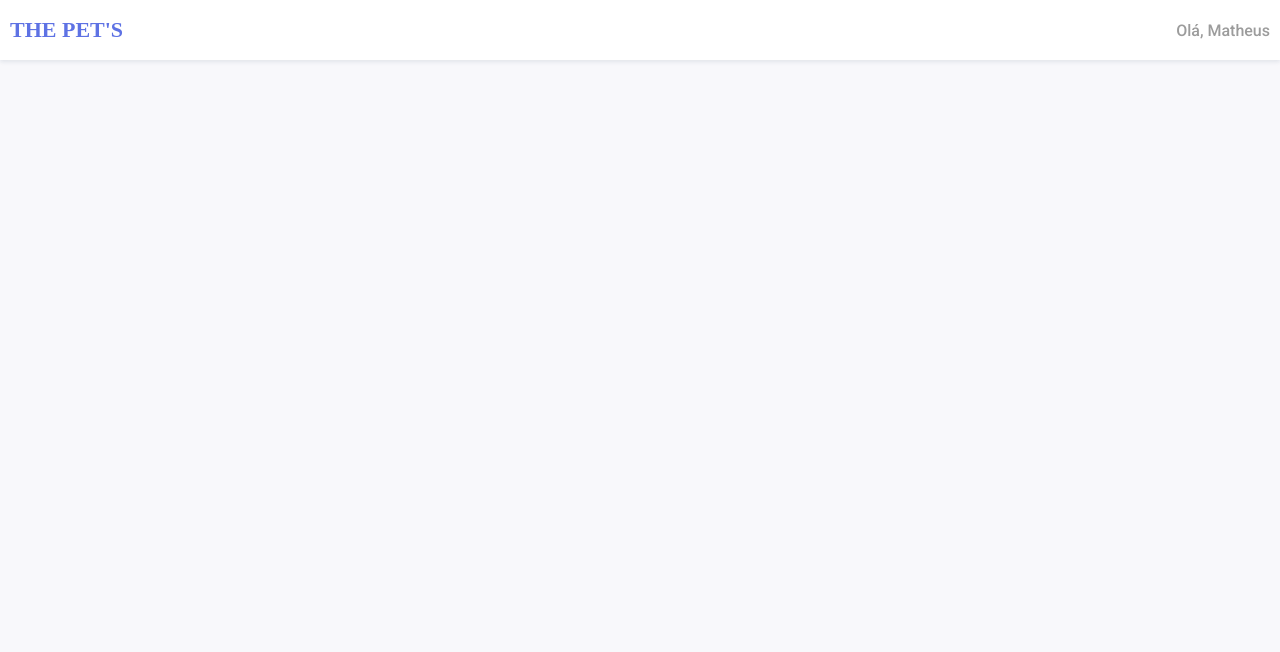
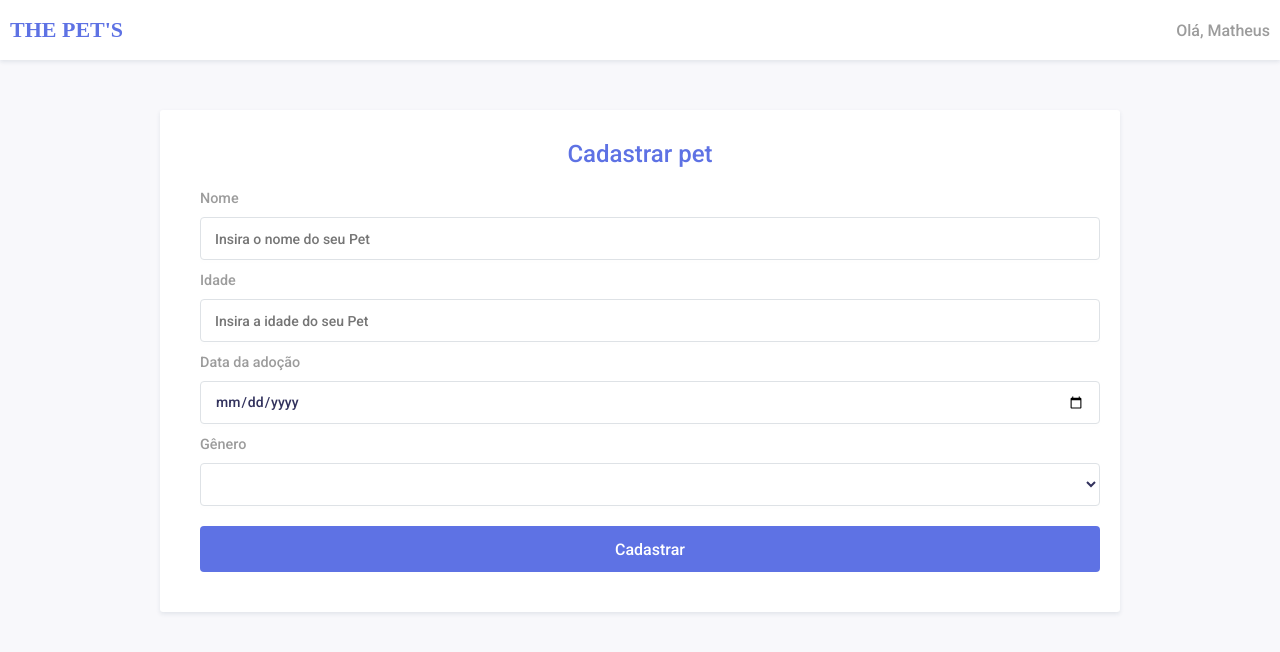
Before and after one commit to matheuscarvalho23/teste-burh-front, a Vue app: page / in a window 1280 px wide. Shown: the top 652 px of the page. Built offline with nearby package versions, Linux system fonts and the light colour scheme.

Commit message:
Register component

```diff
--- a/public/index.html
+++ b/public/index.html
@@ -8,7 +8,7 @@
     <link rel="preconnect" href="https://fonts.gstatic.com">
     <link href="https://fonts.googleapis.com/css2?family=Roboto:wght@300;500&display=swap" rel="stylesheet">
     <link href="https://fonts.googleapis.com/css2?family=Roboto:wght@300&display=swap" rel="stylesheet">
-    <title>CRUD VUE</title>
+    <title>The Pet's</title>
   </head>
   <body>
     <noscript>
--- a/src/App.vue
+++ b/src/App.vue
@@ -48,6 +48,7 @@ export default {
     --text: #141414;
     --white: #fff;
     --gray: #9c9c9c;
+    --gray-light: #dddddd;
     --green: #266d4d;
   }
 </style>
--- a/src/components/Layout.vue
+++ b/src/components/Layout.vue
@@ -1,10 +1,12 @@
 <script>
 import Header from './Header';
+import Register from './Register';
 
 export default {
   name: 'Layout',
   components: {
     Header,
+    Register,
   }
 }
 </script>
@@ -12,6 +14,7 @@ export default {
 <template>
   <div class="container">
     <Header />
+    <Register />
   </div>
 </template>
 
--- /dev/null
+++ b/src/components/Register.vue
@@ -0,0 +1,113 @@
+<script>
+
+export default {
+  name: 'Register',
+  data() {
+    return {
+      pet: {
+        name: '',
+        age: '',
+        adoptionDate: null,
+        gender: null,
+
+        genders: ["Macho", "Fêmea"]
+      }
+    }
+  },
+}
+</script>
+
+<template>
+  <div class="container">
+    <div class="container-header">
+      <h2 class="container-title">Cadastrar pet</h2>
+    </div>
+
+    <div class="container-form">
+      <form>
+        <label class="form-label" for="name">Nome</label>
+        <input type="text" class="form-input" id="name" placeholder="Insira o nome do seu Pet" v-model="pet.name">
+
+        <label class="form-label" for="name">Idade</label>
+        <input type="number" min="0" class="form-input" placeholder="Insira a idade do seu Pet" id="age" v-model="pet.age">
+
+        <label class="form-label" for="name">Data da adoção</label>
+        <input type="date" min="0" class="form-input" id="age" v-model="pet.adoptionDate">
+
+        <label class="form-label" for="name">Gênero</label>
+        <select id="gender" v-model="pet.gender" class="form-input">
+          <option v-for="(opt, index) in pet.genders" :value="index" :key="index">{{opt}}</option>
+        </select>
+
+        <button type="submit" class="form-button">Cadastrar</button>
+      </form>
+    </div>
+
+  </div>
+</template>
+
+<style scoped>
+  .container {
+    display: flex;
+    flex-wrap: wrap;
+    margin: 0 auto;
+    margin-top: 50px;
+    max-width: 960px;
+    height: auto;
+    padding: 30px;
+
+    background: var(--white);
+    box-shadow: 0 2px 4px rgba(30,60,90,.1);
+    border-radius: 3px;
+  }
+
+  .container-header {
+    width: 100%;
+    display: flex;
+    justify-content: center;
+  }
+
+  .container-title {
+    color: var(--primary);
+  }
+
+  .container-form {
+    width: 100%;
+    display: flex;
+    justify-content: center;
+    margin-top: 20px;
+  }
+
+  .form-label {
+    color: var(--gray);
+    margin: 10px;
+    font-size: .900em;
+  }
+
+  .form-input {
+    width: 100%;
+    height: calc(1.5em + 1.25rem + 2px);
+    padding: .75em 1em;
+    font-size: .875rem;
+    font-weight: 400;
+    line-height: 1.5;
+    color: #32325d;
+    background-color: #fff;
+    background-clip: padding-box;
+    border: 1px solid #dee2e6;
+    border-radius: .25rem;
+    box-shadow: 0 3px 2px rgba(233,236,239,.05);
+    transition: all .15s cubic-bezier(.68,-.55,.265,1.55);
+    margin: 10px;
+  }
+
+  .form-button {
+    width: 100%;
+    margin: 10px;
+    height: calc(1.5em + 1.25rem + 2px);
+    background: var(--primary);
+    color: var(--white);
+    border: 0;
+    border-radius: .25rem;
+  }
+</style>
```
